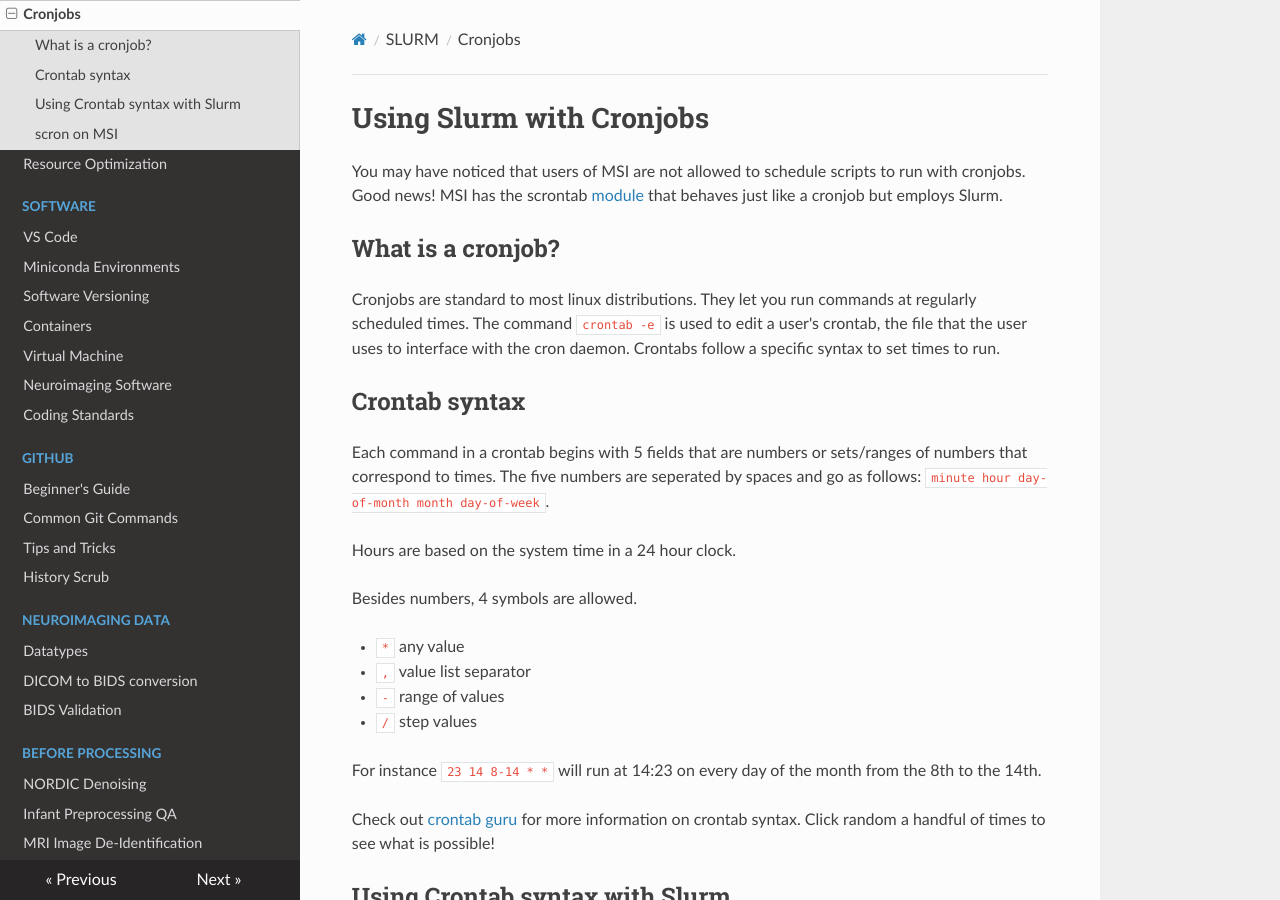
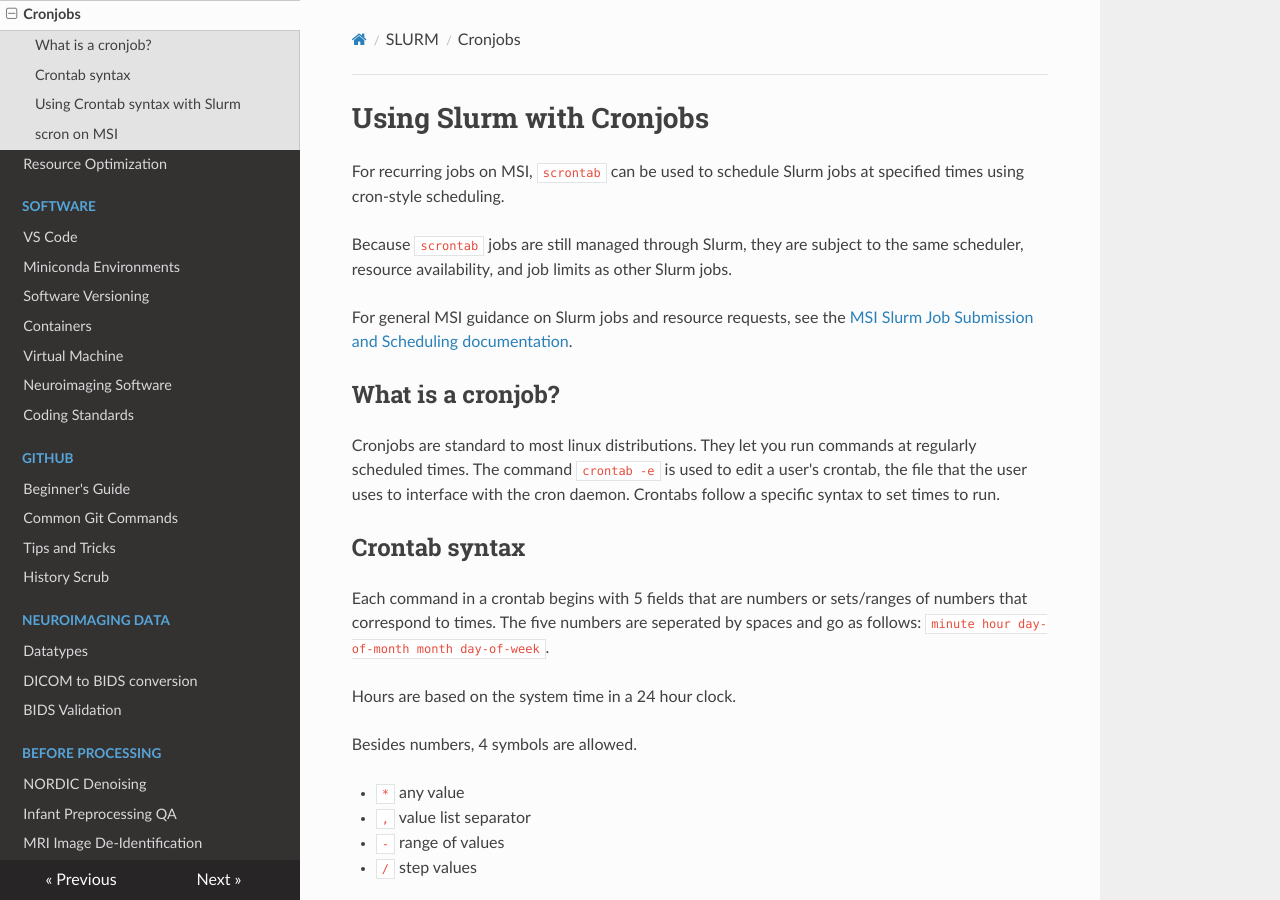
Before and after one commit to DCAN-Labs/cdni-brain, an MkDocs documentation site: the page built from docs/scron.md, in a window 1280 px wide and 900 px high. Built offline with MkDocs 1.6.1, drawn with Linux system fonts in a browser that asks for light colours; nearby versions of some CDN libraries; some of the changed text lies outside the part shown.

Commit message:
Update scrontab documentation for Slurm job scheduling
Clarified the usage of scrontab for scheduling Slurm jobs and its limitations regarding resource availability.

```diff
--- a/docs/scron.md
+++ b/docs/scron.md
@@ -1,7 +1,10 @@
 # Using Slurm with Cronjobs
 
-You may have noticed that users of MSI are not allowed to schedule scripts to run with cronjobs.
-Good news! MSI has the scrontab [module](modules.md) that behaves just like a cronjob but employs Slurm.
+For recurring jobs on MSI, `scrontab` can be used to schedule Slurm jobs at specified times using cron-style scheduling.
+
+Because `scrontab` jobs are still managed through Slurm, they are subject to the same scheduler, resource availability, and job limits as other Slurm jobs.
+
+For general MSI guidance on Slurm jobs and resource requests, see the [MSI Slurm Job Submission and Scheduling documentation](https://userdocs.msi.umn.edu/compute/slurm_job_submission.html).
 
 ## What is a cronjob?
 
@@ -64,7 +67,9 @@ Jobs created with scrontab are assigned a single job id.
 * Opening the scrontab with `crontab -e` (even if not updated or saved) cancels the old job and creates a new job id.
 
 
-scrontab attempts to run things on schedule but is subject to resource limitations like other slurm jobs. Some jobs may not run exactly when specified.
+`scrontab` attempts to launch jobs according to the requested schedule, but the jobs are still subject to Slurm resource availability and scheduling priority. As a result, a job may enter the queue at the scheduled time but begin running later.
+
+For general information about why Slurm jobs may remain pending, see the [MSI Slurm Job Submission and Scheduling documentation](https://userdocs.msi.umn.edu/compute/slurm_job_submission.html).
 
 
 For questions, suggestions, or to note any errors, [post a Github issue](https://github.com/DCAN-Labs/cdni-brain/issues).
```
